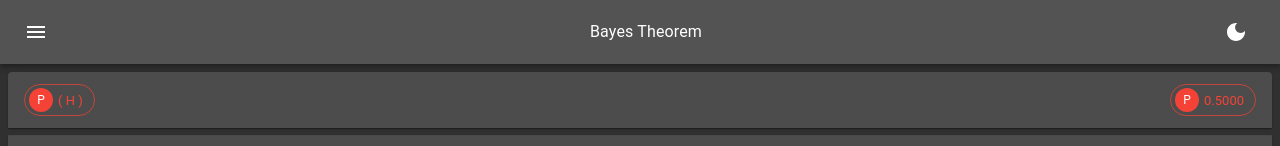
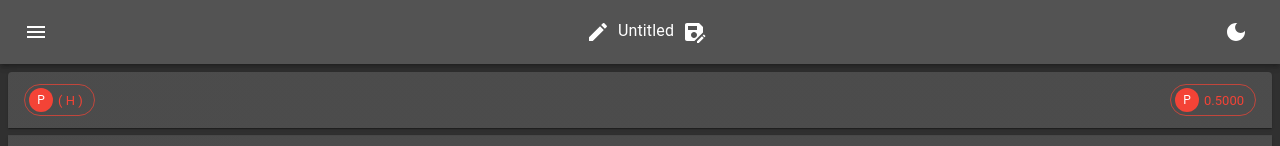
Before and after one commit to quantumsnowball/bayes-domain, a Next.js app: page / in a window 1280 px wide. Shown: the top 146 px of the page. Built offline with nearby package versions, Linux system fonts and the light colour scheme.

Commit message:
layout: edit title and save favorite button

```diff
--- a/components/MenuBar/index.tsx
+++ b/components/MenuBar/index.tsx
@@ -1,5 +1,6 @@
 import {
   AppBar,
+  Box,
   IconButton,
   Toolbar,
   Typography,
@@ -12,12 +13,26 @@ import { useState } from "react"
 import MenuDrawer from "../MenuDrawer"
 import { useDispatch } from "react-redux"
 import { themeActions } from "../../redux/slices/themeSlice"
+import EditIcon from '@mui/icons-material/Edit'
+import SaveAsIcon from '@mui/icons-material/SaveAs'
 
 
 const MenuBar = () => {
   const dispatch = useDispatch()
   const theme = useTheme()
   const [menuOpen, setMenuOpen] = useState(false)
+
+  const EditTitleButton = () =>
+    <IconButton
+      sx={{ color: '#fff' }}>
+      <EditIcon />
+    </IconButton>
+
+  const SaveAsButton = () =>
+    <IconButton
+      sx={{ color: '#fff' }}>
+      <SaveAsIcon />
+    </IconButton>
 
   return (
     <>
@@ -33,12 +48,16 @@ const MenuBar = () => {
           >
             <MenuIcon />
           </IconButton>
-          <Typography
-            component="div"
-            sx={{ flexGrow: 1, cursor: 'pointer' }}
-          >
-            Bayes Theorem
-          </Typography>
+          <Box sx={{ flexGrow: 1 }}>
+            <EditTitleButton />
+            <Typography
+              component="span"
+              sx={{ cursor: 'pointer' }}
+            >
+              Untitled
+            </Typography>
+            <SaveAsButton />
+          </Box>
           <IconButton onClick={() => dispatch(themeActions.toggleMode())}>
             {theme.palette.mode === 'light' ?
               <LightModeIcon sx={{ color: '#fff' }} /> : <DarkModeIcon />}
```
